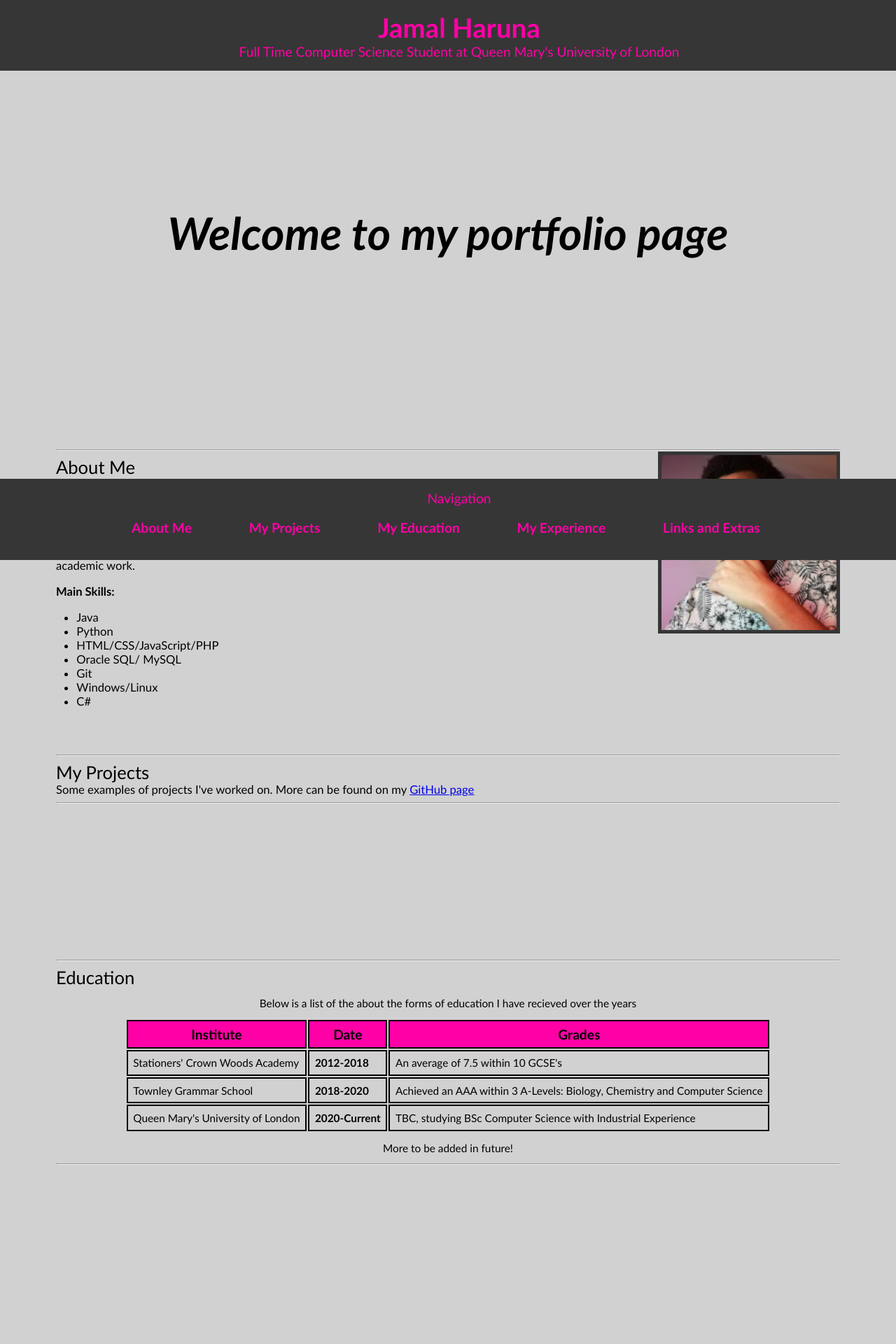
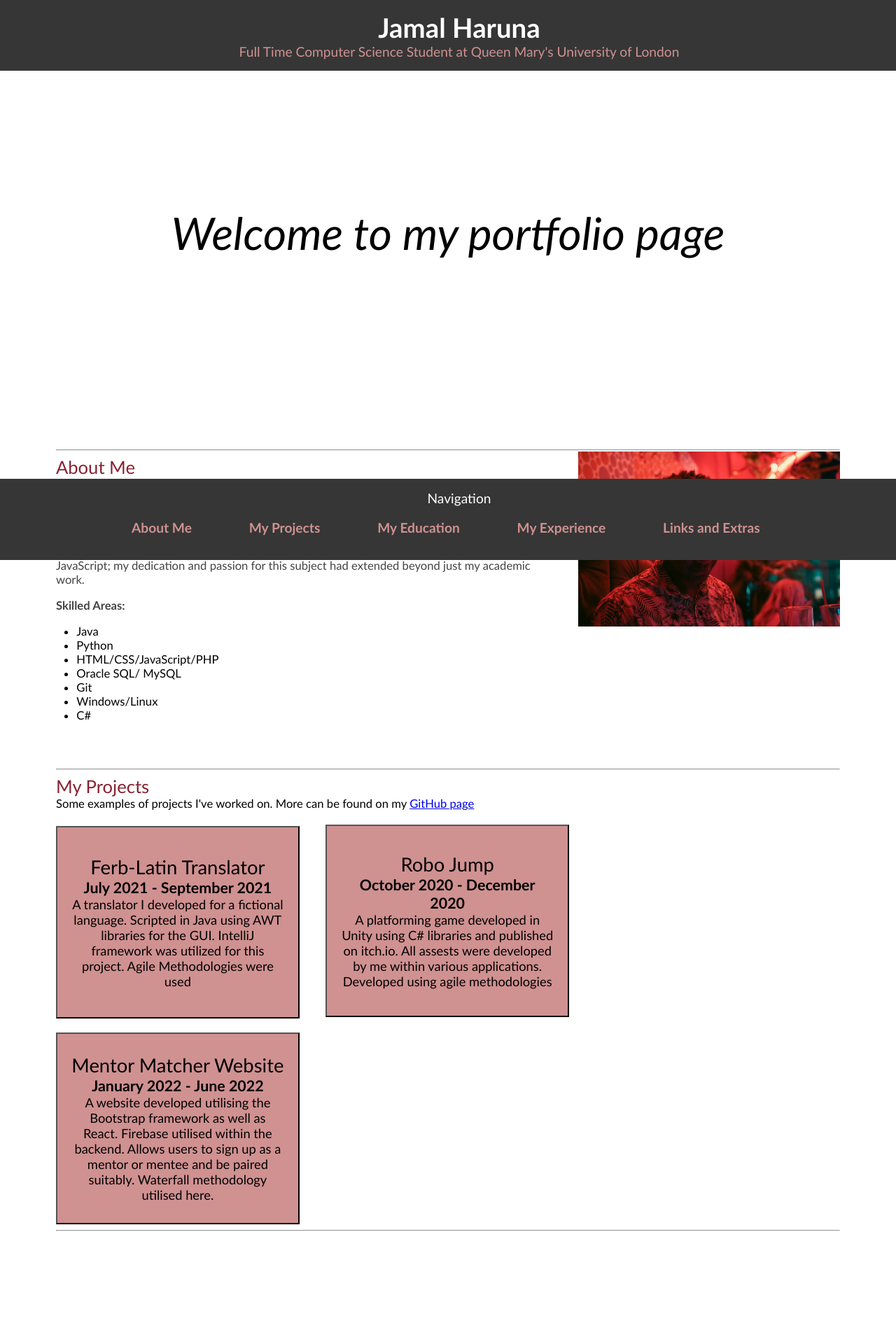
Before and after one commit to Enopa/enopa.github.io, a PHP site: page / in a window 1280 px wide. Shown: the top 1920 px of the page at 70% size. Run offline with PHP 8.4, Linux system fonts and the light colour scheme.

Commit message:
Updated some styles, changed some colours

```diff
--- a/index.html
+++ b/index.html
@@ -14,17 +14,17 @@
 
 	<article class="main">
 		<section class="Start">
-			<h1 > <strong> <i> Welcome to my portfolio page </strong> </i> </h1>
+			<h1 > <i> Welcome to my portfolio page </i> </h1>
 		</section>
 		<section id="AboutMe">
 			<hr>
 			<h1>  About Me</h1>
-			<p> <img src="gross.jpg" alt="A picture of me"/>I am an undergraduate Computer Science student at Queen Mary University of London.
+			<p> <img src="me.jpg" alt="A picture of me"/>I am an undergraduate Computer Science student at Queen Mary University of London.
 			My journey with IT began at an early age, I was always infatuated with the latest video game consoles and loved to play around on our household computer.
 			Building from here, I began making small games and animations within Scratch. Inevitably I had learnt my first programming language, python,
 			and continued my studies within the subject. Eventually, I found myself on holiday learning JavaScript;
 			my dedication and passion for this subject had extended beyond just my academic work. </p>
-			<p><strong> Main Skills: </strong>
+			<p><strong>Skilled Areas: </strong>
 			<ul>
 				<li> Java </li>
 				<li> Python </li>
@@ -40,6 +40,34 @@
 			<hr>
 			<h1> My Projects </h1>
 			<p> Some examples of projects I've worked on. More can be found on my <a href="https://github.com/Enopa">GitHub page </a>
+			<ul>
+				<li>
+					<button id="Proj" onclick="location.href='https://github.com/Enopa/ferb-latin-translator';">
+						<h2>Ferb-Latin Translator</h2>
+						<h3> July 2021 - September 2021 </h3>
+						<p>A translator I developed for a fictional language.
+							Scripted in Java using AWT libraries for the GUI.
+							IntelliJ framework was utilized for this project. Agile Methodologies were used</p>
+					</button>
+				</li>
+				<li>
+					<button id="Proj" onclick="location.href='https://github.com/Enopa/Robo-Jump';">
+						<h2>Robo Jump</h2>
+						<h3> October 2020 - December 2020 </h3>
+						<p>A platforming game developed in Unity using C# libraries and published on itch.io. All assests were developed by me within various applications.
+							Developed using agile methodologies
+						</p>
+					</button>
+				</li>
+				<li>
+					<button id="Proj" onclick="location.href='https://github.com/Dil02/mentor-matcher';">
+						<h2>Mentor Matcher Website</h2>
+						<h3> January 2022 - June 2022</h3>
+						<p>A website developed utilising the Bootstrap framework as well as React. Firebase utilised within the backend. Allows users to sign up as a mentor or mentee
+							and be paired suitably. Waterfall methodology utilised here. </p>
+					</button>
+				</li>
+			</ul>
 			<hr>
 		</section>
 
@@ -56,7 +84,7 @@
 				<tr>
 					<td> Stationers' Crown Woods Academy </td>
 					<td> <strong> 2012-2018 </strong> </td>
-					<td> An average of 7.5 within 10 GCSE's </td>
+					<td> An average of 8.1 within 10 GCSE's </td>
 				</tr>
 				<tr>
 					<td> Townley Grammar School </td>
@@ -64,12 +92,11 @@
 					<td> Achieved an AAA within 3 A-Levels: Biology, Chemistry and Computer Science </td>
 				</tr>
 				<tr>
-					<td> Queen Mary's University of London</td>
+					<td> Queen Mary University of London</td>
 					<td> <strong>2020-Current </strong></td>
-					<td> TBC, studying BSc Computer Science with Industrial Experience </td>
+					<td> On track to graduate with a first in 2023 </td>
 				</tr>
 			</table>
-			<p> More to be added in future! </p>
 			<hr>
 		</section>
 
@@ -108,8 +135,7 @@
 					</ul>
 				</li>
 				<figure>
-				<img src="suit.png" alt="A suit"/>
-				<figcaption> A Suit </figcaption>
+				<img src="meTalking.png" alt="A picture of me talking"/>
 				</figure>
 			</ul>
 			<hr>
--- a/stylesheet.css
+++ b/stylesheet.css
@@ -19,7 +19,7 @@ html
 
 body
 {
-	background-color: #d1d1d1;
+	background-color: #FFFFFF;
 }
 
 h1, h2
@@ -32,7 +32,7 @@ h1, h2
 header, footer
 {
 	background-color: #363636;
-	color: #ff00a6;
+	color: #D09191;
 	position: fixed;
 	text-align: center;
 	padding: 1em;
@@ -42,6 +42,7 @@ header
 {
 	float: top;
 	width: 100%;
+	z-index: 5;
 }
 
 header h1
@@ -52,13 +53,14 @@ header h1
 header a
 {
 	text-decoration: none;
-	color: #ff00a6;
+	color: #ffffff;
 }
 
 footer
 {
 	bottom: 0px;
 	width: 100%;
+	color: #ffffff;
 }
 
 footer li
@@ -73,7 +75,7 @@ footer li
 footer a
 {
 	text-decoration: none;
-	color: #ff00a6;
+	color: #D09191;
 	padding: 1em;
 }
 
@@ -110,6 +112,8 @@ header h2, footer h2
 }
 
 
+
+
 /*Start area styling */
 .Start h1
 {
@@ -118,30 +122,14 @@ header h2, footer h2
 	margin-top: 12%;
 }
 
-.Start a
-{
-	text-decoration: none;
-	font-weight: bold;
-	font-size: 3vw;
-	color: #363636;
-	background-color: #ff00a6;
-	display: block;
-	width: 15%;
-	margin-left: auto;
-	margin-right: auto;
-	text-align: center;
-	margin-top: 20pt;
-	padding: 10pt;
-	border-radius: 5pt;
-}
-
-.Start a:hover
-{
-	background-color: #ff38b9;
-}
 
 
 /*About Me section styling */
+
+#AboutMe h1
+{
+	color: #882232;
+}
 
 #AboutMe
 {
@@ -150,9 +138,9 @@ header h2, footer h2
 	padding-top: 8vw;
 }
 
-
 #AboutMe p
 {
+	color: #444444;
 	margin-top: 1em;
 	font-size: 1.3vw;
 	margin-bottom: 1em;
@@ -166,7 +154,6 @@ header h2, footer h2
 	bottom: 40pt;
 	z-index: -1;
 	margin-left: 20pt;
-	border: 5px solid #363636;
 }
 
 #AboutMe ul
@@ -182,6 +169,35 @@ header h2, footer h2
 	margin-bottom: 10%;
 	padding-top: 8vw;
 	font-size: 1.3vw;
+	z-index: -1;
+}
+
+#Projects li
+{
+	margin-top: 15pt;
+	list-style-type: none;
+	position: relative;
+	display: inline-block;
+	padding-right: 2em;
+	font-weight: bold;
+}
+
+#Projects h1 {
+	color: #882232;
+}
+
+#Projects button:hover {
+	background-color: #e4c5c5;
+}
+
+#Proj {
+	background-color: #D09191;
+	word-wrap: break-word;
+	width: 19em;
+	padding: 15pt;
+	font-size: 1.1em;
+	height: 15em;
+
 }
 
 /*Education section styling */
@@ -190,6 +206,10 @@ header h2, footer h2
 	margin-top: 10%;
 	margin-bottom: 10%;
 	padding-top: 8vw;
+}
+
+#Education h1 {
+	color: #882232;
 }
 
 #Education table
@@ -209,7 +229,7 @@ header h2, footer h2
 #Education th
 {
 	padding: 5pt;
-	background-color: #ff00a6;
+	background-color: #D09191;
 	border: 2px black solid;
 	font-size: 1.5vw;
 }
@@ -236,6 +256,10 @@ header h2, footer h2
 	padding-top: 8vw;
 }
 
+#Experience h1 {
+	color: #882232;
+}
+
 #Experience p, #Experience ul
 {
 	font-size: 1.2vw;
@@ -249,30 +273,23 @@ header h2, footer h2
 
 #Experience ul strong
 {
-	color: #ff00a6;
+	color: #D09191;
 }
 
 #Experience figure
 {
 	float: right;
 	position: relative;
-	bottom: 14em;
-	background-color:#ff38b9;
-	border: 5pt solid #363636;
+	bottom: 20em;
 	z-index: -5;
 }
 
 #Experience img
 {
-	height: 10em;
+	height: 15em;
 
 }
 
-#Experience figcaption
-{
-	text-align: center;
-	font-weight: bold;
-}
 
 
 
@@ -285,6 +302,10 @@ header h2, footer h2
 	padding-top: 8vw;
 	padding-bottom: 200pt;
 
+}
+
+#Links h1 {
+	color: #882232;
 }
 
 #Links p
@@ -300,12 +321,11 @@ header h2, footer h2
 	width: 30%;
 	text-align: center;
 	z-index: -1;
-	background-color: #363636;
+	background-color: #D09191;
 	padding: 1em;
-	border: 5pt #ff00a6 solid;
 	padding-top: 20pt;
 	padding-bottom: 20pt;
-	color: #bcbcbc;
+	color: #444444;
 
 }
 
@@ -324,5 +344,5 @@ aside h3
 
 #Links a
 {
-	color: #ff00a6;
+	color: #D09191;
 }
```
Also changed, not shown: gross.jpg (deleted), me.jpg (added), meTalking.png (added), suit.png (deleted).
